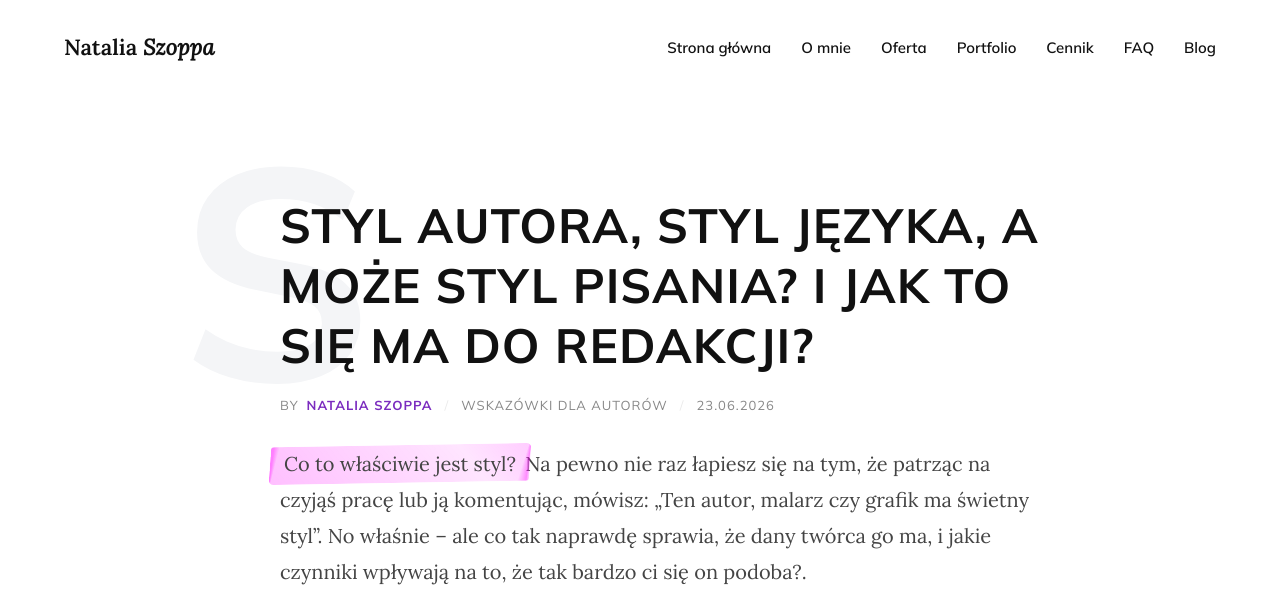
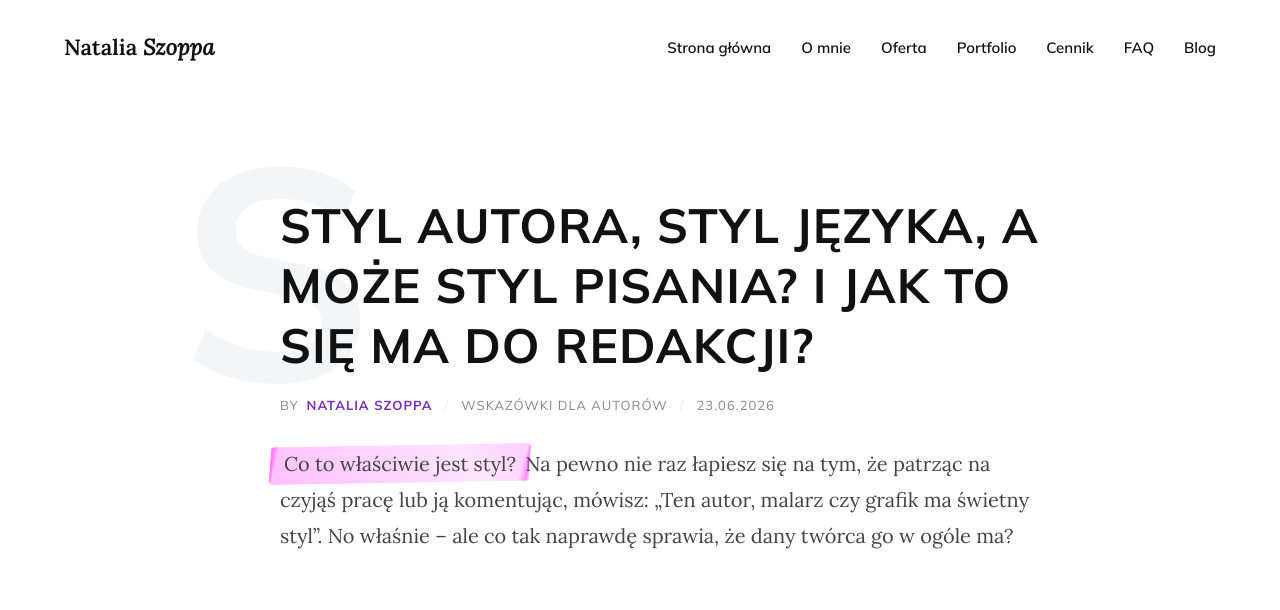
Before and after one commit to Bonnie00726/nataliaszoppa, a Jekyll site: the page built from _posts/2026-06-23-styl-autora-styl-języka-vs-redakcja.md, in a window 1280 px wide and 900 px high, cut to the strip 0-610 px from the top of the window. Built offline with Jekyll 4.4.1, drawn with Linux system fonts in a browser that asks for light colours.

Commit message:
Update 2026-06-23-styl-autora-styl-języka-vs-redakcja.md

```diff
--- a/_posts/2026-06-23-styl-autora-styl-języka-vs-redakcja.md
+++ b/_posts/2026-06-23-styl-autora-styl-języka-vs-redakcja.md
@@ -7,7 +7,7 @@ image: "https://i.imgur.com/9C21BsG.jpeg"
 tags: [porady pisarskie, warsztat, redakcja]
 ---
 
-<span class="marker-highlight">Co to właściwie jest styl?</span> Na pewno nie raz łapiesz się na tym, że patrząc na czyjąś pracę lub ją komentując, mówisz: „Ten autor, malarz czy grafik ma świetny styl”. No właśnie – ale co tak naprawdę sprawia, że dany twórca go ma, i jakie czynniki wpływają na to, że tak bardzo ci się on podoba?.
+<span class="marker-highlight">Co to właściwie jest styl?</span> Na pewno nie raz łapiesz się na tym, że patrząc na czyjąś pracę lub ją komentując, mówisz: „Ten autor, malarz czy grafik ma świetny styl”. No właśnie – ale co tak naprawdę sprawia, że dany twórca go w ogóle ma?
 
 Słownik Merriam-Webster definiuje styl jako:
 
```
